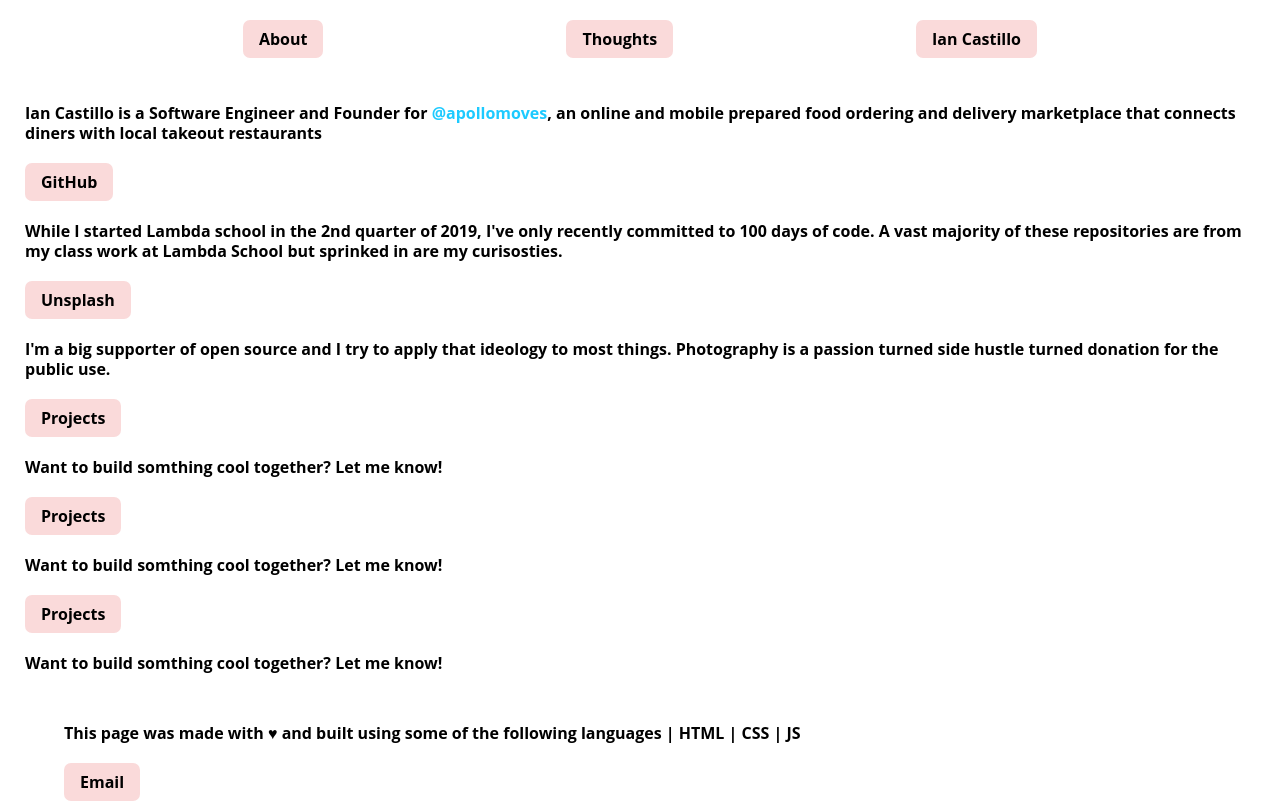
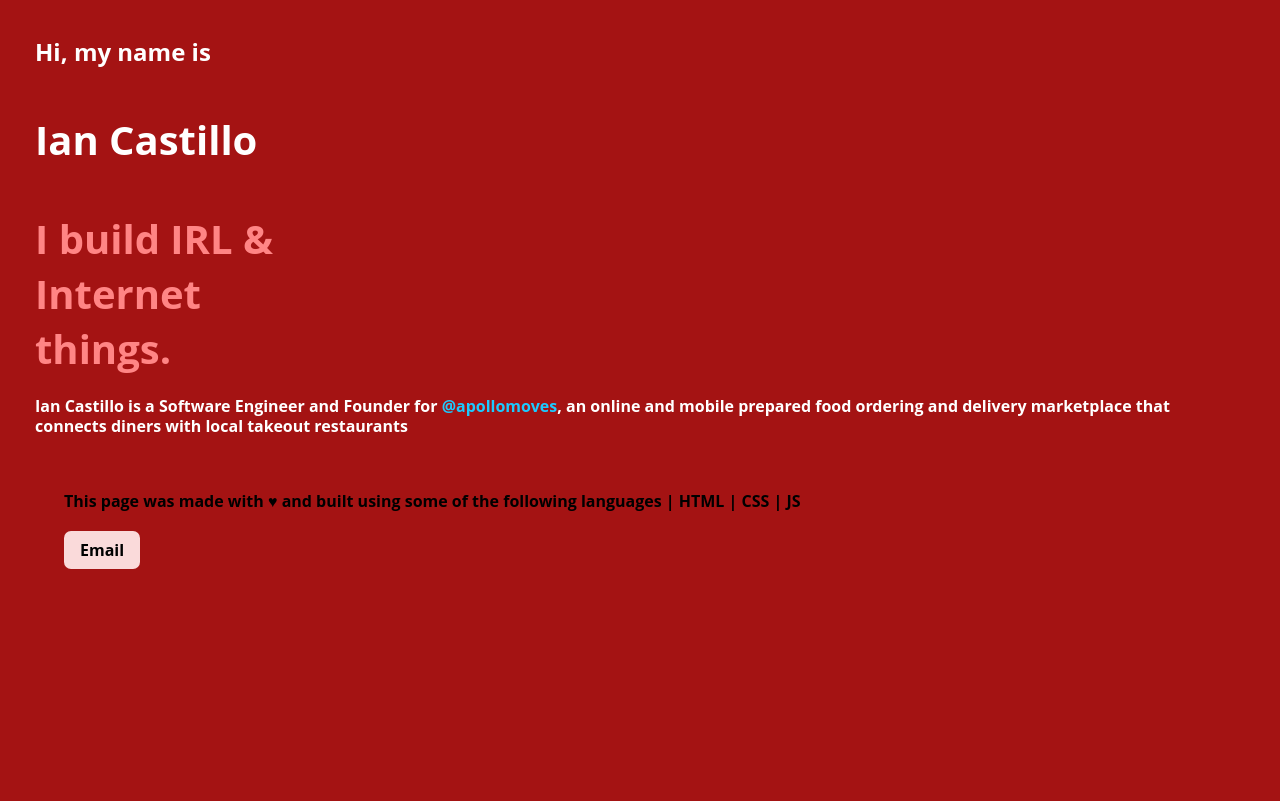
Before and after one commit to Ian-Castillo/Ian, a plain HTML site: page index.html in a window 1280 px wide. Drawn offline with Linux system fonts and the light colour scheme; a web font is replaced by a local one.

Commit message:
Started redesign with red background

```diff
--- a/CSS/index.css
+++ b/CSS/index.css
@@ -1,9 +1,8 @@
-
-
 * {
   box-sizing: border-box;
   margin: 0;
   padding: 0;
+  background-color: #a41313;
 }
 
 
@@ -16,12 +15,33 @@ html {
   font-weight: bold;
 }
 
+header {
+color:white
+}
+
+.headertext {
+  font-size: 24px;
+}
+.headertexttwo {
+  font-size: 40px;
+}
+
+.headertextthree {
+  font-size: 40px;
+  color: #ff8585;
+}
+
 .body {
-  display: flex;
-  justify-content: space-evenly;
+  margin: 25px;
+  background-color: #a41313;
+}
+
+.body {
+  /* display: flex;
+  justify-content: space-evenly; */
   box-sizing: border-box;
   min-width: 300px;
-  margin: 15px 15px;
+  /* margin: 15px 15px; */
   padding: 10px;
 }
 
@@ -31,6 +51,7 @@ html {
   /* margin: 2px; */
   margin-top: 20px;
   text-decoration: none;
+  color:white
 
 }
 
@@ -61,21 +82,9 @@ html {
 
 }
 a {
-  /* display:; */
   color: black;
-  /* padding: 8px 16px; */
   text-decoration: none;
-  /* border-style: solid; */
-  /* border-radius: 7px;
-  background-color: #fadada; */
 }
-/* a:hover {
-  color: black;
-  border-style: solid;
-  border-color: #000;
-  /* border-radius: 7px;
-  opacity: 0.5; */
-} */
 
 img {
   /* max-width: 100%; */
@@ -134,7 +143,7 @@ img {
   background-color: rgb(167, 10, 10);
   border: black;
   color: white;
-  opacity: 0.9;
+  opacity: 0.3;
   padding: 17px 32px;
   text-align: center;
   text-decoration: none;
@@ -171,18 +180,7 @@ p {
   margin: 20px 0;
   line-height: 1.25;
 }
-.home header {
-  width: 100%;
-  display: flex;
-  justify-content: space-between;
-  padding: 30px 0;
-}
-.home header nav {
-  display: flex;
-  width: 70%;
-  justify-content: space-evenly;
-}
-
+ß
 
 html, body {
   max-width: 100%;
--- a/index.html
+++ b/index.html
@@ -1,68 +1,30 @@
 <!DOCTYPE html>
 <html>
 	<div class="container">
-
-	<header>
-			<div class="row">
-				<div class="topnav">
-					<a href="#code" class="button"> About</a>
-					<a href="#email" class="button"> Thoughts</a>
-					<!-- <a href="#twitter">Twitter</a> -->
-					<a href="#github" class="button"> Ian Castillo</a>
-				</div>
-	</header>
 <head>
 		<title>Ian Castillo</title>
 		<link rel="stylesheet" type="text/css" href="CSS/index.css">
-		<link href="https://fonts.googleapis.com/css?family=Roboto:400,700&display=swap" rel="stylesheet">
+		<link href="https://rsms.me/inter/inter.css" rel="stylesheet">
 </head>
 <meta name="viewport" content="width=device-width, initial-scale=1">
-<style>
-/* width */
-::-webkit-scrollbar {
-  width: 7px;
-}
 
-/* Track */
-::-webkit-scrollbar-track {
-  box-shadow: inset 0 0 5px rgb(238, 161, 161);
-
-}
-
-/* Handle */
-::-webkit-scrollbar-thumb {
-  background:#fadada;
-  border-radius: 10px;
-}
-
-/* Handle on hover */
-::-webkit-scrollbar-thumb:hover {
-  background: #b30000;
-}
-</style>
 
 <body>
   <div class="body">
 		<div class="bodytext">
-					<p style="font-size:16px; color:#000000;">
+				<header>
+						<div class="headertext"> Hi, my name is</div>
+						<br><br>
+						<div class="headertexttwo"> Ian Castillo</div>
+						<br><br>
+						<div class="headertextthree"> I build IRL  &</div>
+						<div class="headertextthree">Internet</div>
+						<div class="headertextthree">things.</div>
+
+
+					</header>
+					<p style="font-size:16px; color:white;">
 						Ian Castillo is a Software Engineer and Founder for <a href="https://twitter.com/apollomoves"> <span style="color: #1dcaff"> @apollomoves</span></a>, an online and mobile prepared food ordering and delivery marketplace that connects diners with local takeout restaurants
-					</p>
-					<a href="https://github.com/Ian-Castillo" class="button">GitHub</a>
-					<p style="font-size:16px; color:#000000;">
-							While I started Lambda school in the 2nd quarter of 2019, I've only recently committed to 100 days of code.  A vast majority of these repositories are from my class work at Lambda School but sprinked in are my curisosties.
-						</p>
-					<a href="https://unsplash.com/@iancastillo/likes" class="button">Unsplash</a>
-					<p style="font-size:16px; color:#000000;">
-							I'm a big supporter of open source and I try to apply that ideology to most things. Photography is a passion turned side hustle turned donation for the public use.
-						</p>
-					<a href="#" class="button">Projects</a>
-					<p style="font-size:16px; color:#000000;">
-							Want to build somthing cool together? Let me know!</p>
-							<a href="#" class="button">Projects</a>
-					<p style="font-size:16px; color:#000000;">
-							Want to build somthing cool together? Let me know!</p><a href="#" class="button">Projects</a>
-					<p style="font-size:16px; color:#000000;">
-									Want to build somthing cool together? Let me know!</p>
 			</div>
 		</div>
 	</div>
```
